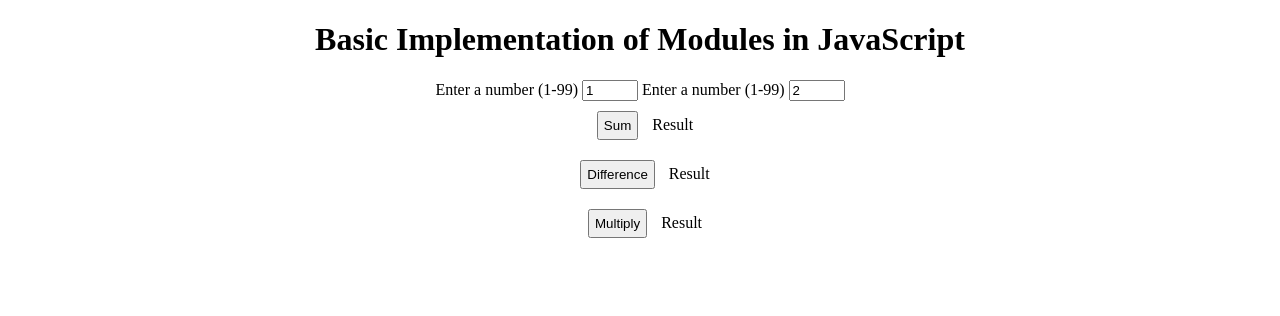
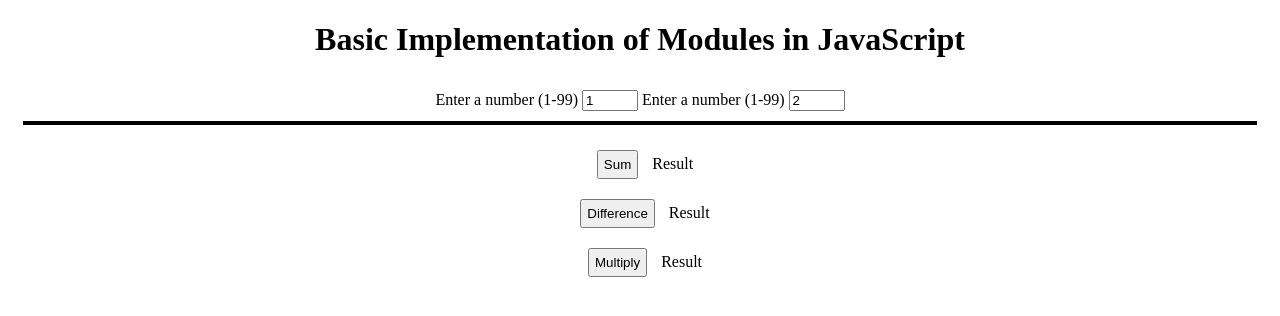
Before and after one commit to RazvanBugoi/Basic-implementation-of-modules, a plain HTML site: page src/index.html in a window 1280 px wide. Drawn offline with Linux system fonts and the light colour scheme.

Commit message:
added style to input field

```diff
--- a/src/css/style.css
+++ b/src/css/style.css
@@ -10,3 +10,9 @@ button {
     margin: 10px;
     padding: 5px;
 }
+
+#input-field {
+    margin: 15px;
+    padding: 10px;
+    border-bottom: 4px solid;
+}
--- a/src/index.html
+++ b/src/index.html
@@ -11,10 +11,12 @@
 <body>
     <h1>Basic Implementation of Modules in JavaScript</h1>
     <div class="container">
-        <label for="number-1">Enter a number (1-99)</label>
-        <input id="number-1" type="number" name="number-1" min="1" max="99" value="1">
-        <label for="number-2">Enter a number (1-99)</label>
-        <input id="number-2" type="number" name="number-2" min="1" max="99" value="2">
+        <div id="input-field">
+            <label for="number-1">Enter a number (1-99)</label>
+            <input id="number-1" type="number" name="number-1" min="1" max="99" value="1">
+            <label for="number-2">Enter a number (1-99)</label>
+            <input id="number-2" type="number" name="number-2" min="1" max="99" value="2">
+        </div>
         <div id='results'>
             <div id="sum-results">
                 <button id='sum'>Sum</button>
```
